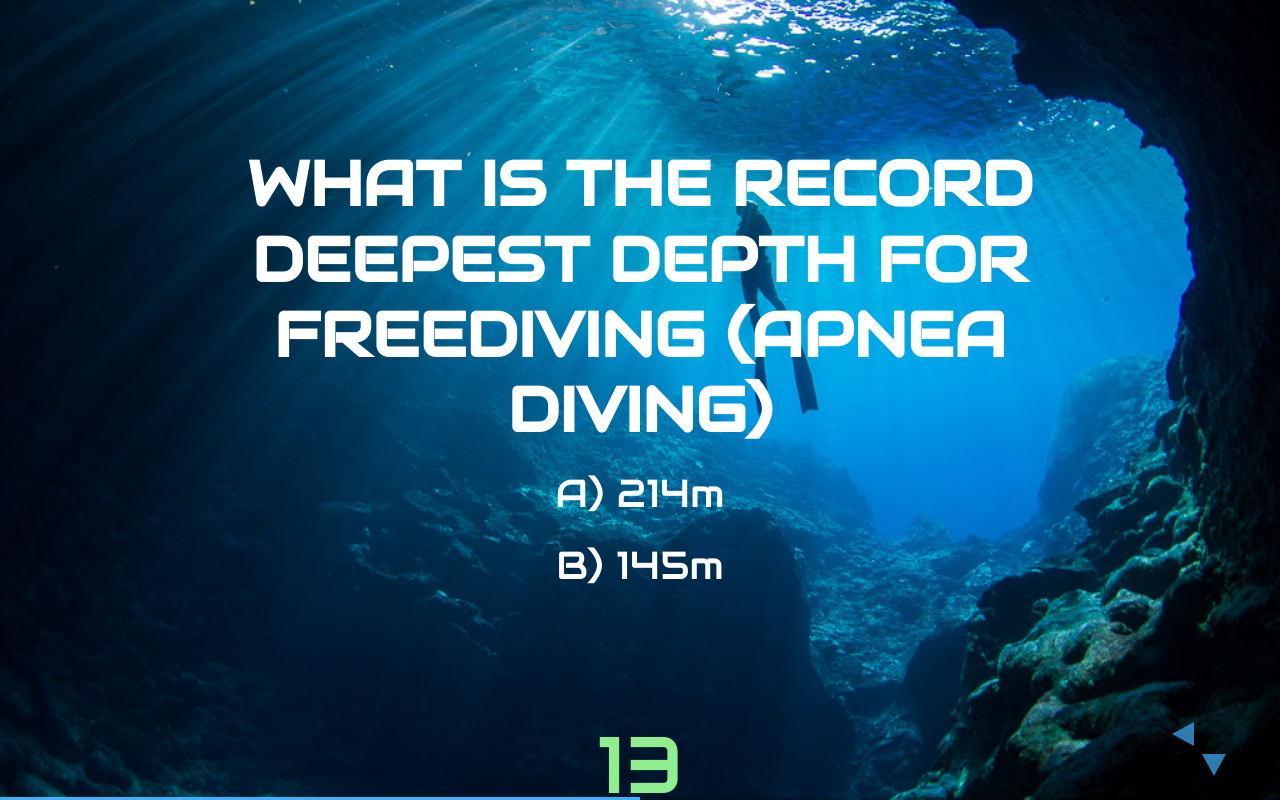
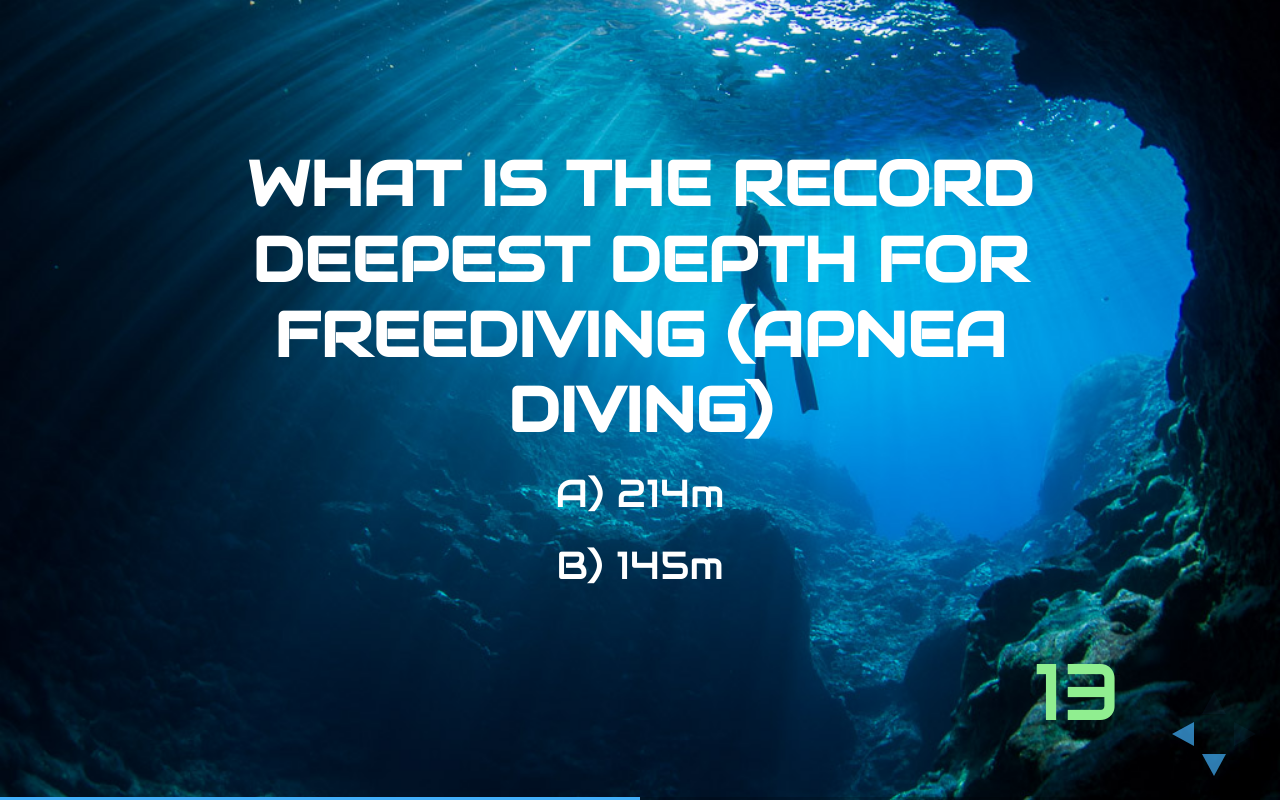
Before and after one commit to hierynomus/20150929-TEDXKE, a website: page 20150929-ted-diving.html in a window 1280 px wide. Both pictures are taken after a click on the element 1251 px from the left and 734 px from the top of the page. Drawn offline with Linux system fonts and the light colour scheme.

Commit message:
Updated timer css

```diff
--- a/plugin/timer/timer.css
+++ b/plugin/timer/timer.css
@@ -7,42 +7,16 @@
   z-index: 20;
   width: 100%;
   font-size: 2vh;
-  text-align: center;
+  text-align: right;
   letter-spacing: 0em;
+  bottom: 20vh;
+  right: 20vh;
   padding-top: 0.5vh;
   padding-bottom: 0.5vh;
 }
 
 #timer p {
-    font-size: 80px;
-}
-
-/* Bottom position for the Title-Footer footer when both progress bar and TOC-Progress are visible */
-
-div.progress[style="display: block;"] ~ #timer
-{
-  bottom: calc(3px + 10.5vh);
-}
-
-/* Bottom position for the Title-Footer footer when TOC-Progress is visible */
-
-#timer
-{
-  bottom: 10.5vh;
-}
-
-/* Bottom position for the Title-Footer footer when progress bar is visible */
-
-div.progress[style="display: block;"] ~ footer:last-of-type#timer
-{
-  /*bottom: 3px;*/
-}
-
-/* Bottom position for the Title-Footer footer when neither progress bar nor TOC-Progress are visible */
-
-footer:last-of-type#timer
-{
-  bottom: 0px;
+    font-size: 5em;
 }
 
 /* Make Title-Footer invisible if explicitly indicated */
--- a/plugin/timer/timer.js
+++ b/plugin/timer/timer.js
@@ -21,9 +21,15 @@ timer.initialize=function() {
 
 timer.reset=function() {
   this.timeout = 16;
-  window.clearInterval(this.interval_handle);
-  this.interval_handle = null;
+  timer.stop();
   update_timer(this);
+}
+
+timer.stop=function() {
+  if (this.interval_handle != null) {
+    window.clearInterval(this.interval_handle);
+    this.interval_handle = null;
+  }
 }
 
 timer.start=function() {
@@ -43,7 +49,7 @@ function update_timer(timer) {
       timer.text_element.style.color = 'red';
     }
   } else {
-    timer.reset();
+    timer.stop();
   }
 };
 
```
